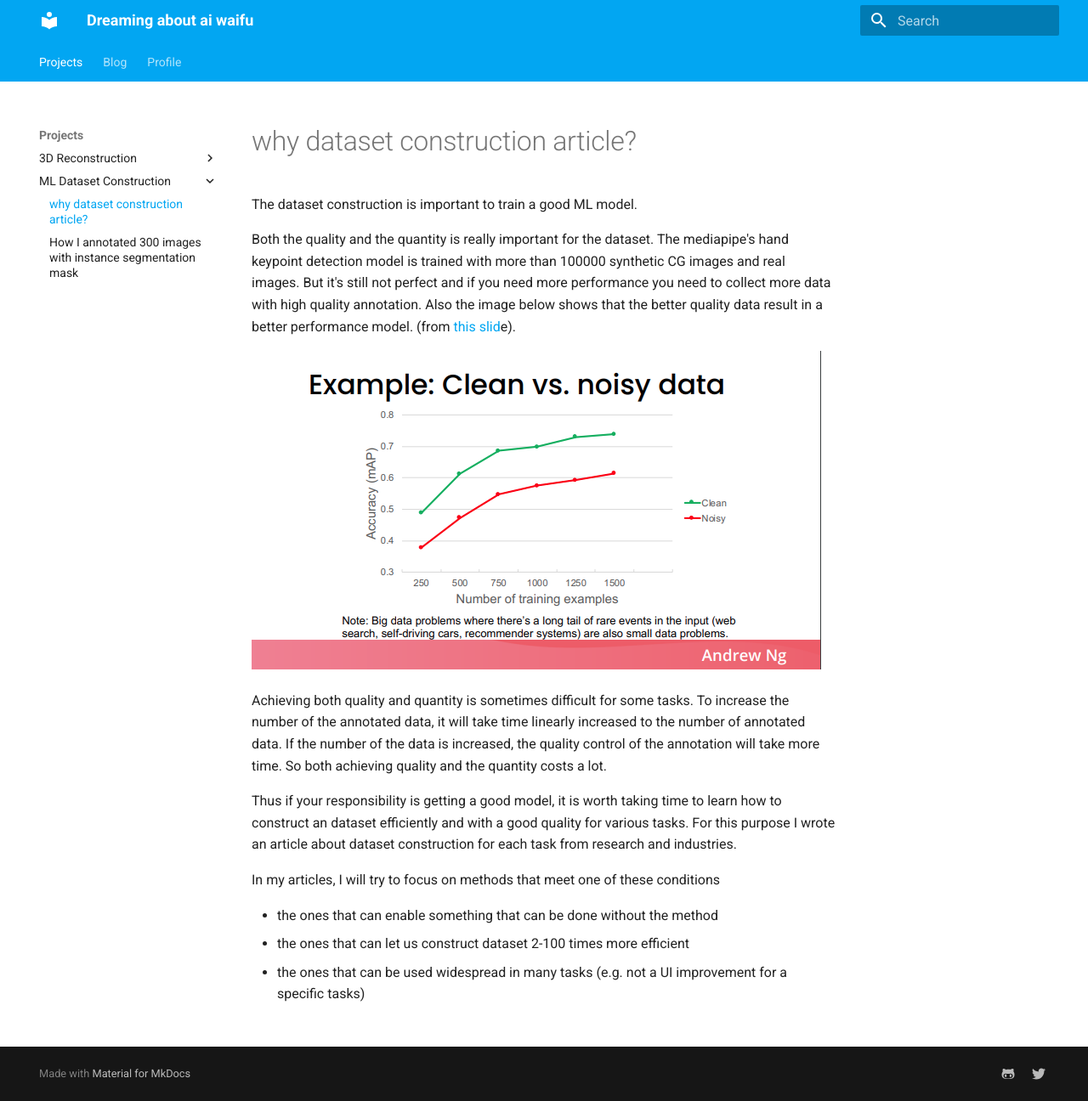
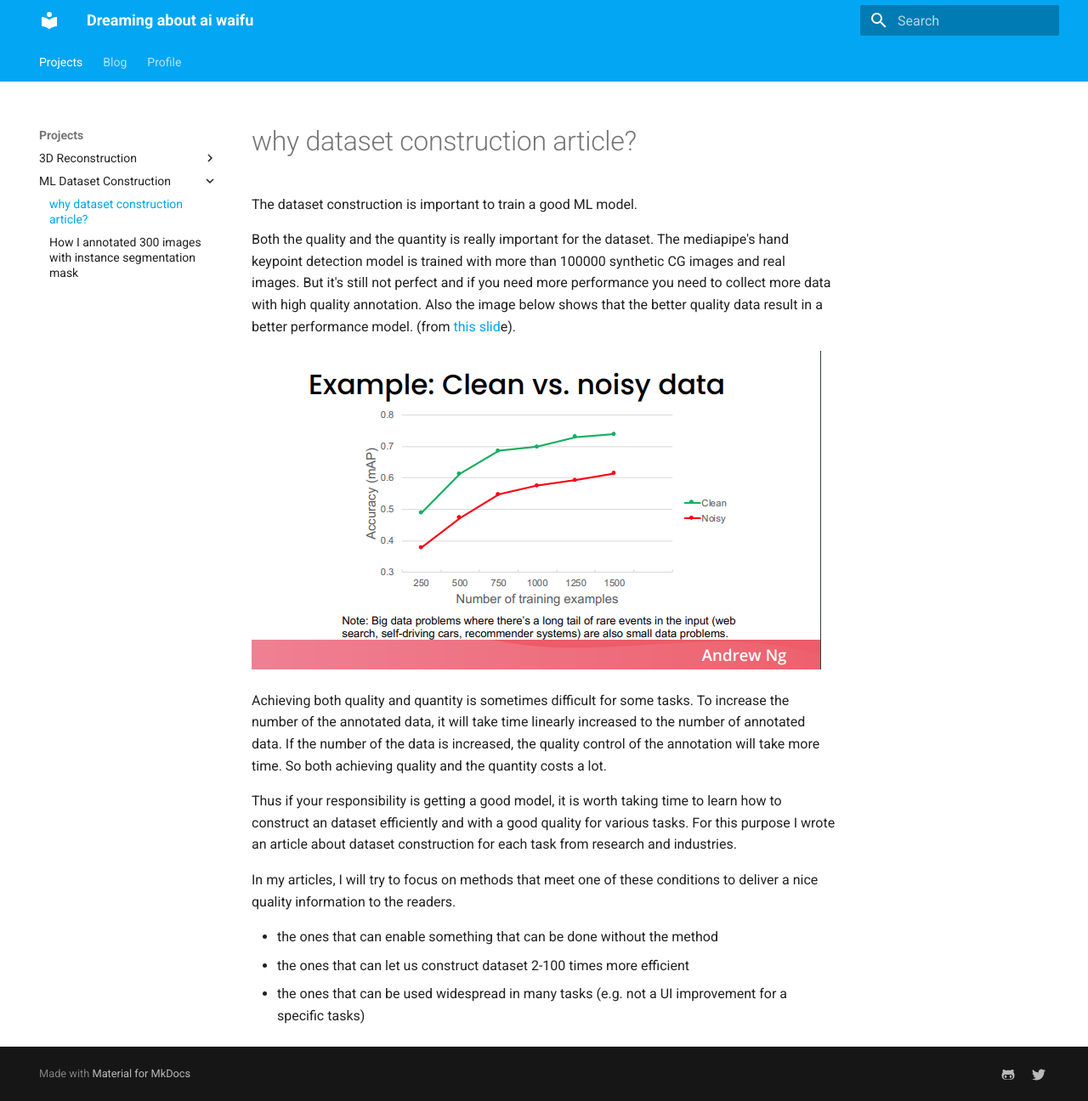
Before and after one commit to xiong-jie-y/ai-yome, an MkDocs documentation site: the page built from docs/dataset/01_why_annotation.md, in a window 1280 px wide and 1296 px high. Shown: the whole window at 85% size. Built offline with MkDocs 1.6.1 and Material for MkDocs 9.7.7, drawn with Linux system fonts in a browser that asks for light colours.

Commit message:
Refine doc.

```diff
--- a/docs/dataset/01_why_annotation.md
+++ b/docs/dataset/01_why_annotation.md
@@ -12,7 +12,7 @@
 
 Thus if your responsibility is getting a good model, it is worth taking time to learn how to construct an dataset efficiently and with a good quality for various tasks. For this purpose I wrote an article about dataset construction for each task from research and industries.
 
-In my articles, I will try to focus on methods that meet one of these conditions
+In my articles, I will try to focus on methods that meet one of these conditions to deliver a nice quality information to the readers.
 
 * the ones that can enable something that can be done without the method
 * the ones that can let us construct dataset 2-100 times more efficient
```
